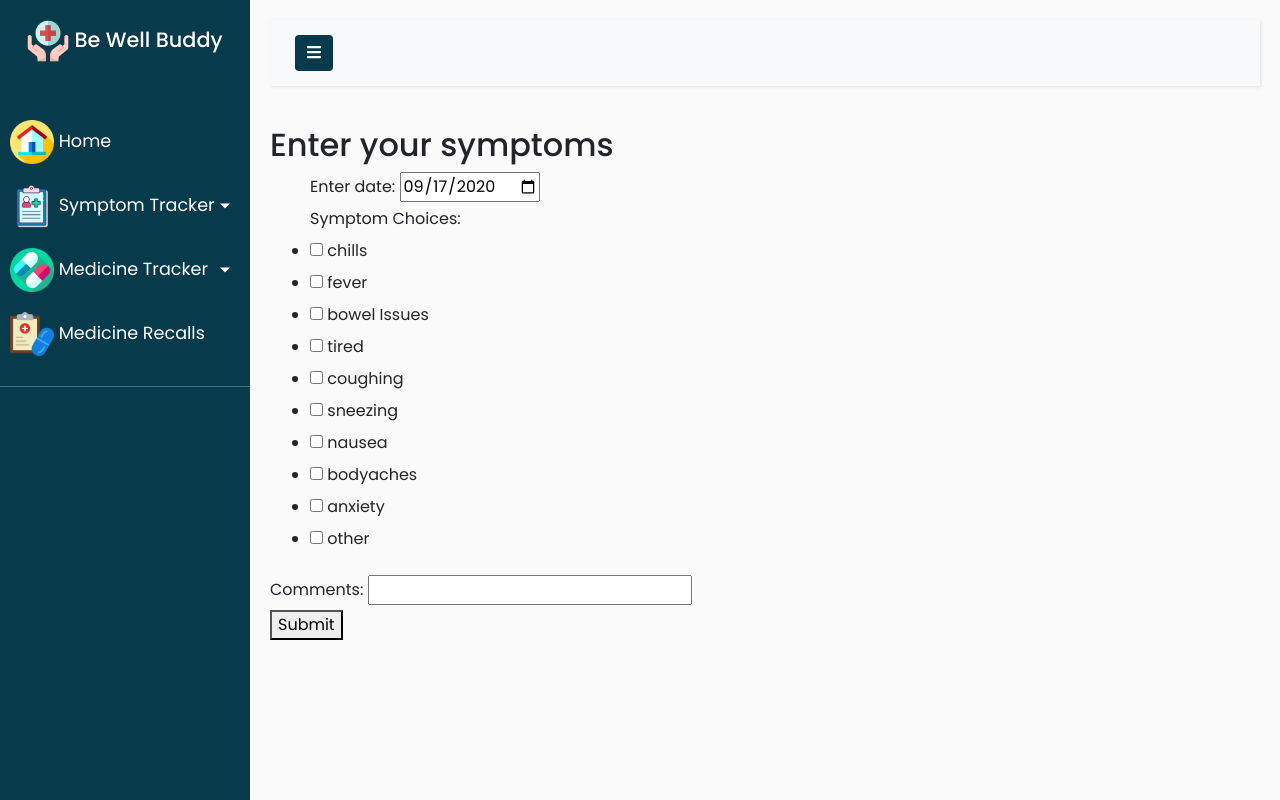
After one commit to sarahholder/bewellbuddy, a Django app: page /entryform in a window 1280 px wide. The commit adds this page. Run offline with Django 3.2, Linux system fonts and the light colour scheme; data comes from the database, SQL or seed files in the repository; both versions use the stored data as it was after the commit; some libraries are stand-ins or nearby versions.

Commit message:
view of symptom and add feature working

```diff
--- a/app/static/styles/base.css
+++ b/app/static/styles/base.css
@@ -1,4 +1,37 @@
 @import "https://fonts.googleapis.com/css?family=Poppins:300,400,500,600,700";
+
+.pillSection{
+    width: 325px;
+}
+.entryDate{
+    min-width: 175px;
+    text-align: end;
+}
+.symptomBadge{
+    min-width: 100px;
+}
+.entryList{
+    width: 100%;
+}
+.btn-info {
+    background-color: #073B4C !important;
+    border: #073B4C;
+}
+.bwbIconCollapse {
+    width: 3em;
+}
+.menuTitle {
+    font-size: 1.3em;
+}
+.bwbIcon {
+    width: 2em;
+}
+.menuIcon {
+    width: 2.5em;
+}
+
+/*Symptom Colors*/
+
 .color-118AB2{
     background-color: #118AB2
 }
@@ -28,28 +61,6 @@
 }
 .color-A1A9A8{
     background-color: #A1A9A8;
-}
-
-
-
-.btn-info {
-    background-color: #073B4C !important;
-    border: #073B4C;
-}
-
-.bwbIconCollapse {
-    width: 3em;
-}
-
-.menuTitle {
-    font-size: 1.3em;
-}
-
-.bwbIcon {
-    width: 2em;
-}
-.menuIcon {
-    width: 2.5em;
 }
 
 /*
--- /dev/null
+++ b/app/templates/Entries/form.html
@@ -0,0 +1,28 @@
+
+
+{% extends 'shared/base.html' %}
+{% block content %}
+<h2>Enter your symptoms</h2>
+    <form action="{% url 'app:entries' %}" method="POST" class="form">
+    {% csrf_token %}
+    <ul>
+        <fieldset>
+            <label for="date">Enter date:</label>
+            <input id="date" type="date" name="entry_date" max="{{ todays_date }}" value="{{ todays_date }}" required>
+        </fieldset>
+            <label> Symptom Choices: </label>
+        {% for symptom in symptoms %}
+        <li>
+            <input type="checkbox" id="{{ symptom.id }}" name="symptoms" value={{ symptom.id }}>
+            <label for={{ symptom.id }}>{{ symptom.name }}</label>
+        </li>
+        {% endfor %}
+    </ul>
+          <fieldset>
+            <label for="comments">Comments:</label>
+            <input id="comments" type="text" name="comments">
+        </fieldset>
+        <button type="submit">Submit</button>
+    </form>
+
+{% endblock content %}
--- a/app/templates/shared/base.html
+++ b/app/templates/shared/base.html
@@ -19,6 +19,8 @@
     <!-- Font Awesome JS -->
     <script defer src="https://use.fontawesome.com/releases/v5.0.13/js/solid.js" integrity="sha384-tzzSw1/Vo+0N5UhStP3bvwWPq+uvzCMfrN1fEFe+xBmv1C/AtVX5K0uZtmcHitFZ" crossorigin="anonymous"></script>
     <script defer src="https://use.fontawesome.com/releases/v5.0.13/js/fontawesome.js" integrity="sha384-6OIrr52G08NpOFSZdxxz1xdNSndlD4vdcf/q2myIUVO0VsqaGHJsB0RaBE01VTOY" crossorigin="anonymous"></script>
+
+
 </head>
 <body>
     <div class="wrapper">
@@ -46,7 +48,7 @@
                             <a class="menu-list" href="{% url 'app:entries' %}">View</a>
                         </li>
                         <li>
-                            <a class="menu-list" href="#">Add</a>
+                            <a class="menu-list" href="{% url 'app:entryform' %}">Add</a>
                         </li>
                     </ul>
                       <a href="#medSubmenu" data-toggle="collapse" aria-expanded="false" class="dropdown-toggle">
@@ -102,6 +104,7 @@
             });
         });
     </script>
+
 </body>
 
 </html>
--- a/app/urls.py
+++ b/app/urls.py
@@ -8,6 +8,8 @@ urlpatterns = [
     path('accounts/', include('django.contrib.auth.urls')),
     path('', views.home, name='home'),
     path('login/', views.login, name='login'),
-    path('logout', views.logout_user, name='logout'),
-    path('entries', views.entries_list, name='entries')
+    path('logout/', views.logout_user, name='logout'),
+    path('entries', views.entries_list, name='entries'),
+    path('entryform', views.entry_form, name='entryform')
+
 ]+ static(settings.STATIC_URL, document_root=settings.STATIC_ROOT)
--- a/app/views/__init__.py
+++ b/app/views/__init__.py
@@ -2,3 +2,4 @@ from .auth.logout import logout_user
 from .auth.login import login
 from .home import home
 from .entries.list import entries_list
+from .entries.form import entry_form
--- a/app/views/entries/__init__.py
+++ /dev/null
@@ -1 +0,0 @@
-from .list import entries_list
--- a/app/views/entries/form.py
+++ b/app/views/entries/form.py
@@ -0,0 +1,17 @@
+from django import forms
+from django.shortcuts import render, reverse, redirect
+from app.models import Symptom
+import datetime
+
+def entry_form(request):
+    if request.method == 'GET':
+        symptoms = Symptom.objects.all()
+        template = 'entries/form.html'
+        todays_date = datetime.date.today().strftime("%Y-%m-%d")
+        print(todays_date)
+        context = {
+            'symptoms': symptoms,
+            'todays_date': todays_date
+
+        }
+        return render(request, template, context)
--- a/be_well_buddy.session.sql
+++ b/be_well_buddy.session.sql
@@ -14,6 +14,7 @@ Where
 
 DELETE FROM app_entry;
 
+
 update django_admin_log
 SET
     user_id = 1
```
Also changed, not shown: app/fixtures/symptomEntry.json (+8 -1 lines), app/templates/Entries/list.html (+17 -11 lines), app/views/entries/list.py (+27 -16 lines), app/templates/Entries/form.py (deleted), db.sqlite3.
